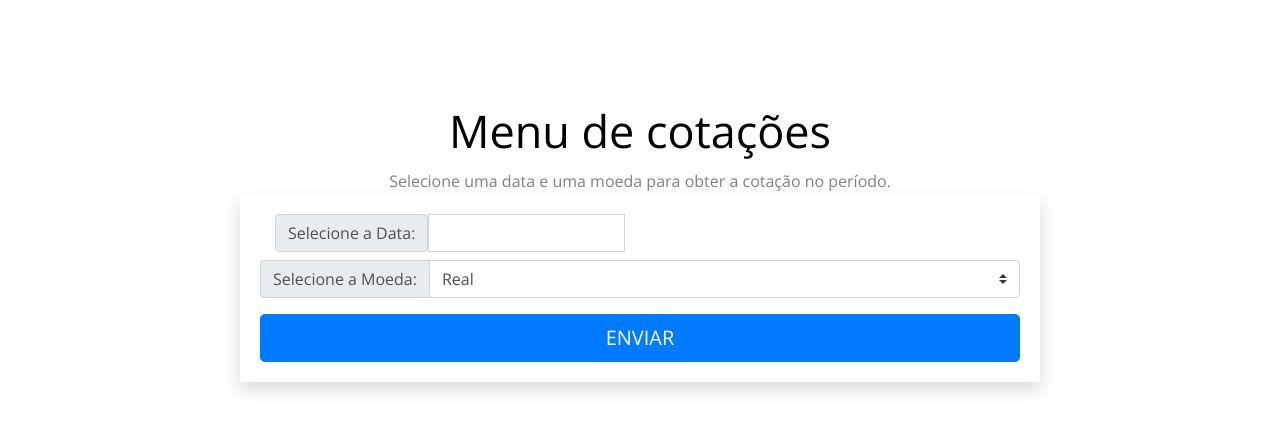
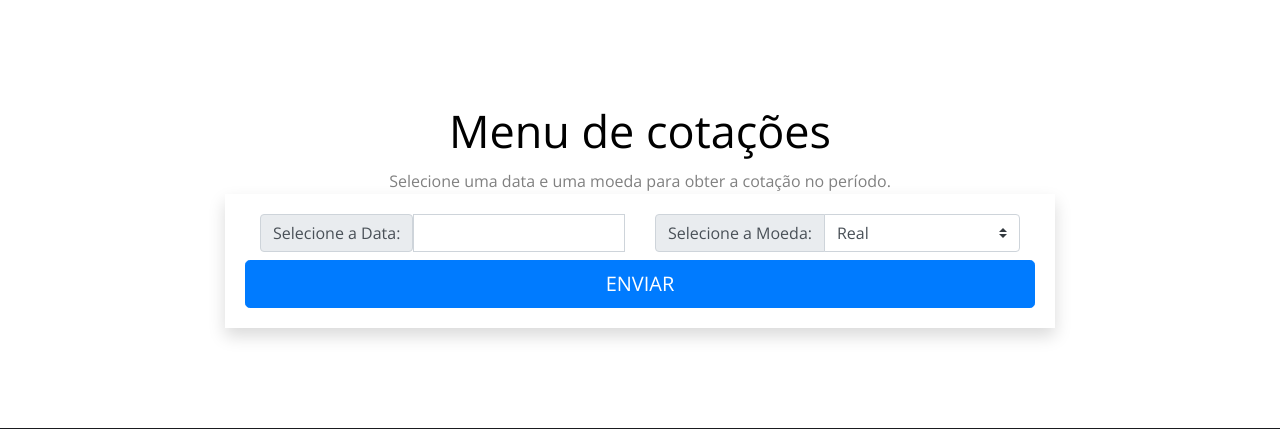
Before and after one commit to julioreis-dev/price_coins, a Django app: page /coins/ in a window 1280 px wide; the page is wider, and only the part inside the window is pictured. Shown: the part 61-490 px from the top of that part. Run offline with Django 3.2, Linux system fonts and the light colour scheme; some libraries are stand-ins or nearby versions.

Commit message:
fix(dashboard/coin): adjustment code
adjustment of buttons

```diff
--- a/cotacao/templates/dashboard/coins.html
+++ b/cotacao/templates/dashboard/coins.html
@@ -77,9 +77,9 @@
                                             </div>
                                         </div>
                                         <!-- Coin -->
-                                        <div class="input-group mb-3">
+                                        <div class="input-group col-md-6 mb-2">
                                           <div class="input-group-prepend">
-                                            <label class="input-group-text" for="inputGroupSelect01">Selecione a Moeda:</label>
+                                            <label class="input-group-text input-md" for="inputGroupSelect01">Selecione a Moeda:</label>
                                           </div>
                                           <select class="custom-select" id="inputGroupSelect01" name="coin">
                                             <option value="BRL" selected>Real</option>
@@ -87,11 +87,11 @@
                                             <option value="JPY">Iene</option>
                                           </select>
                                         </div >
-                                            <button type="submit" class="btn btn-primary btn-lg btn-block">Enviar</button>
-                                        </div>
+                                        <button type="submit" class="btn btn-primary btn-lg btn-block">Enviar</button>
+                                    </div>
                                 </form>
                             </div>
-                         </div>
+                        </div>
                     </div>
                 </div>
 			</div>
```
Also changed, not shown: cotacaoAdmin/db.sqlite3.
